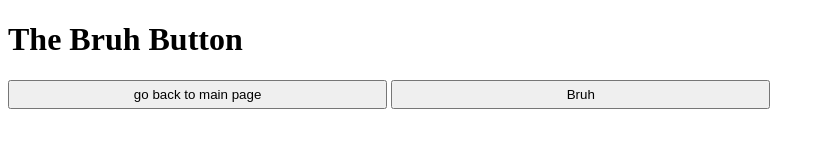
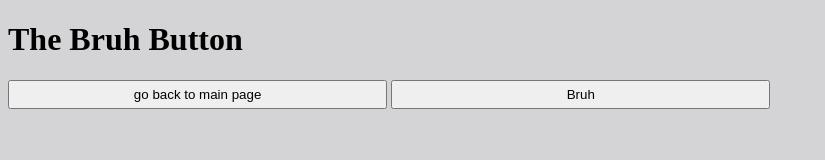
Before and after one commit to skhoo973564/button_presser, a plain HTML site: page index.html in a window 1280 px wide. Shown: the whole page, without its empty margins (0-825 px from the left). Drawn offline with Linux system fonts and the light colour scheme.

Commit message:
Update index.html

```diff
--- a/index.html
+++ b/index.html
@@ -15,6 +15,11 @@ button {
   width: 30%;
   padding: 5px;
 }
+
+  body {
+    background-color:#d4d4d6;
+  }
+
 </style>
 
  </head>
```
